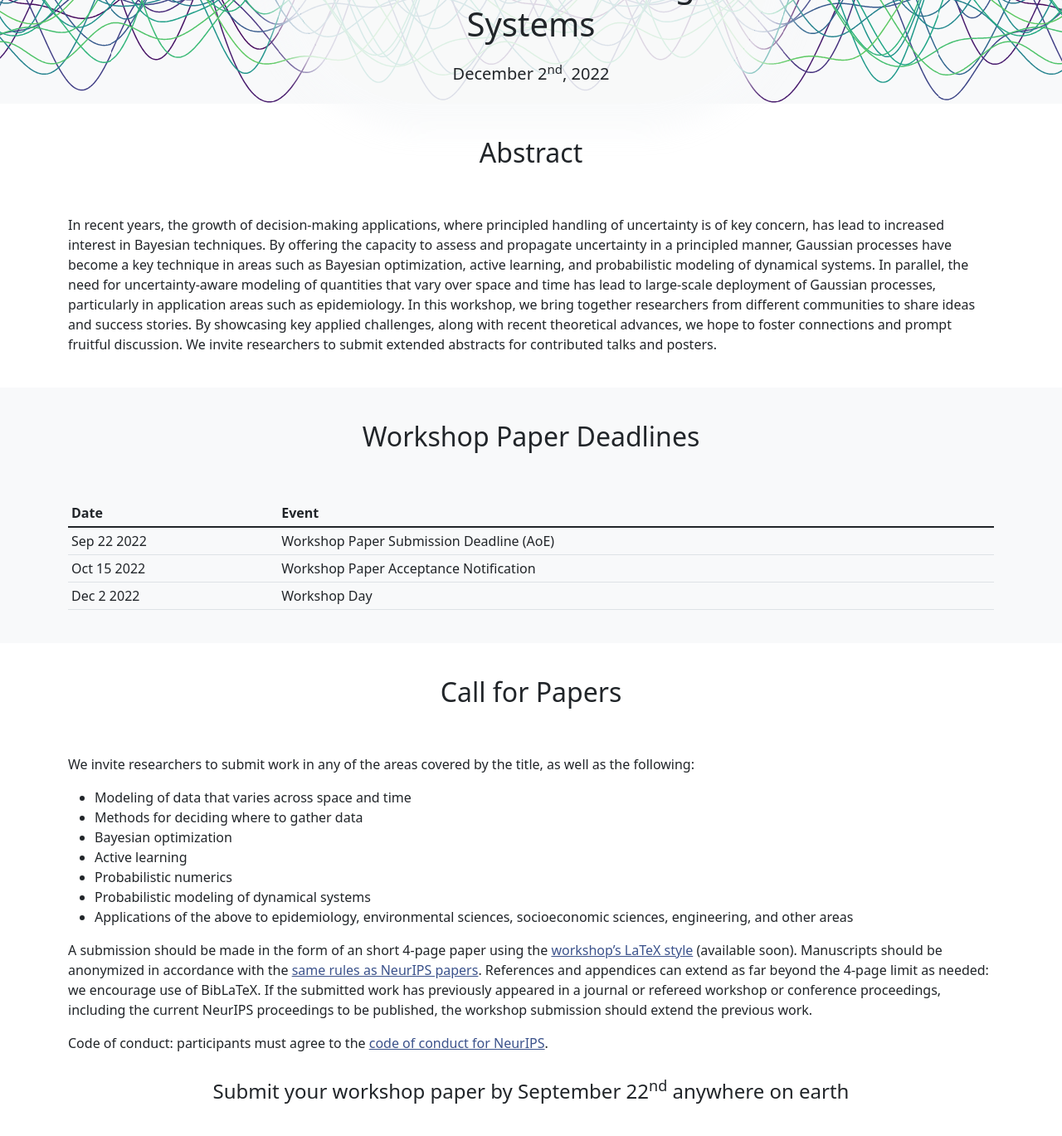
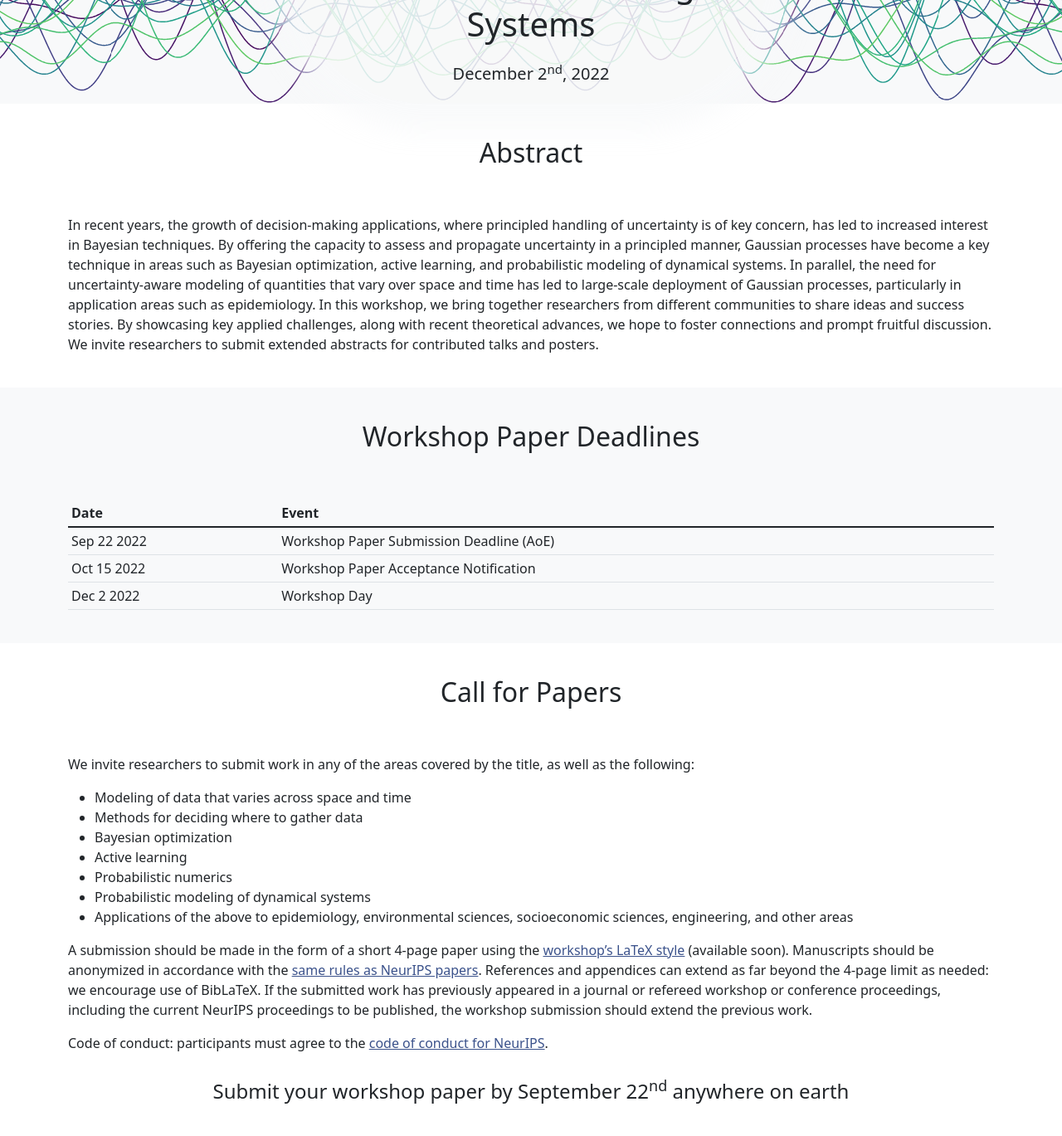
Before and after one commit to gp-seminar-series/neurips-2022, a Jekyll site: the page built from index.html, in a window 1280 px wide and 1400 px high, scrolled down 235 px. Shown: the top 1369 px of the window at 83% size. Built offline with Jekyll 4.4.1, drawn with Linux system fonts in a browser that asks for light colours; nearby versions of some CDN libraries.

Commit message:
Fix typos.

```diff
--- a/abstract.html
+++ b/abstract.html
@@ -5,9 +5,9 @@
 <h1 class="h2 text-center pt-3 pb-5">Abstract</h1>
 
 <p class="text-justify">
-In recent years, the growth of decision-making applications, where principled handling of uncertainty is of key concern, has lead to increased interest in Bayesian techniques.
+In recent years, the growth of decision-making applications, where principled handling of uncertainty is of key concern, has led to increased interest in Bayesian techniques.
 By offering the capacity to assess and propagate uncertainty in a principled manner, Gaussian processes have become a key technique in areas such as Bayesian optimization, active learning, and probabilistic modeling of dynamical systems.
-In parallel, the need for uncertainty-aware modeling of quantities that vary over space and time has lead to large-scale deployment of Gaussian processes, particularly in application areas such as epidemiology.
+In parallel, the need for uncertainty-aware modeling of quantities that vary over space and time has led to large-scale deployment of Gaussian processes, particularly in application areas such as epidemiology.
 In this workshop, we bring together researchers from different communities to share ideas and success stories.
 By showcasing key applied challenges, along with recent theoretical advances, we hope to foster connections and prompt fruitful discussion.
 We invite researchers to submit extended abstracts for contributed talks and posters.
--- a/callforpapers.html
+++ b/callforpapers.html
@@ -14,7 +14,7 @@
 - Probabilistic modeling of dynamical systems
 - Applications of the above to epidemiology, environmental sciences, socioeconomic sciences, engineering, and other areas
 
-A submission should be made in the form of an short 4-page paper using the [workshop's LaTeX style](/#) (available soon).
+A submission should be made in the form of a short 4-page paper using the [workshop's LaTeX style](/#) (available soon).
 Manuscripts should be anonymized in accordance with the [same rules as NeurIPS papers](https://neurips.cc/Conferences/2022/CallForPapers).
 References and appendices can extend as far beyond the 4-page limit as needed: we encourage use of BibLaTeX.
 If the submitted work has previously appeared in a journal or refereed workshop or conference proceedings, including the current NeurIPS proceedings to be published, the workshop submission should extend the previous work.
```
